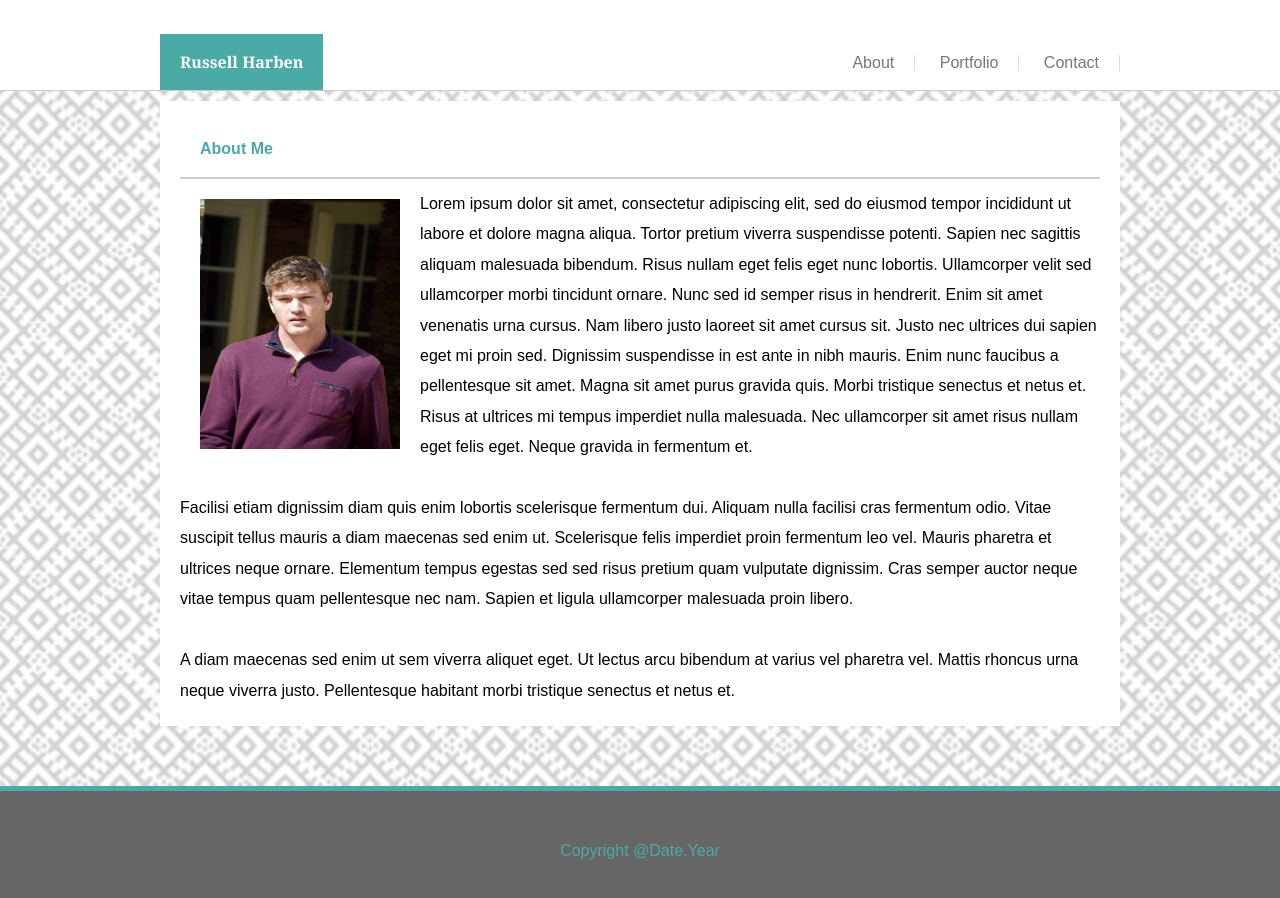
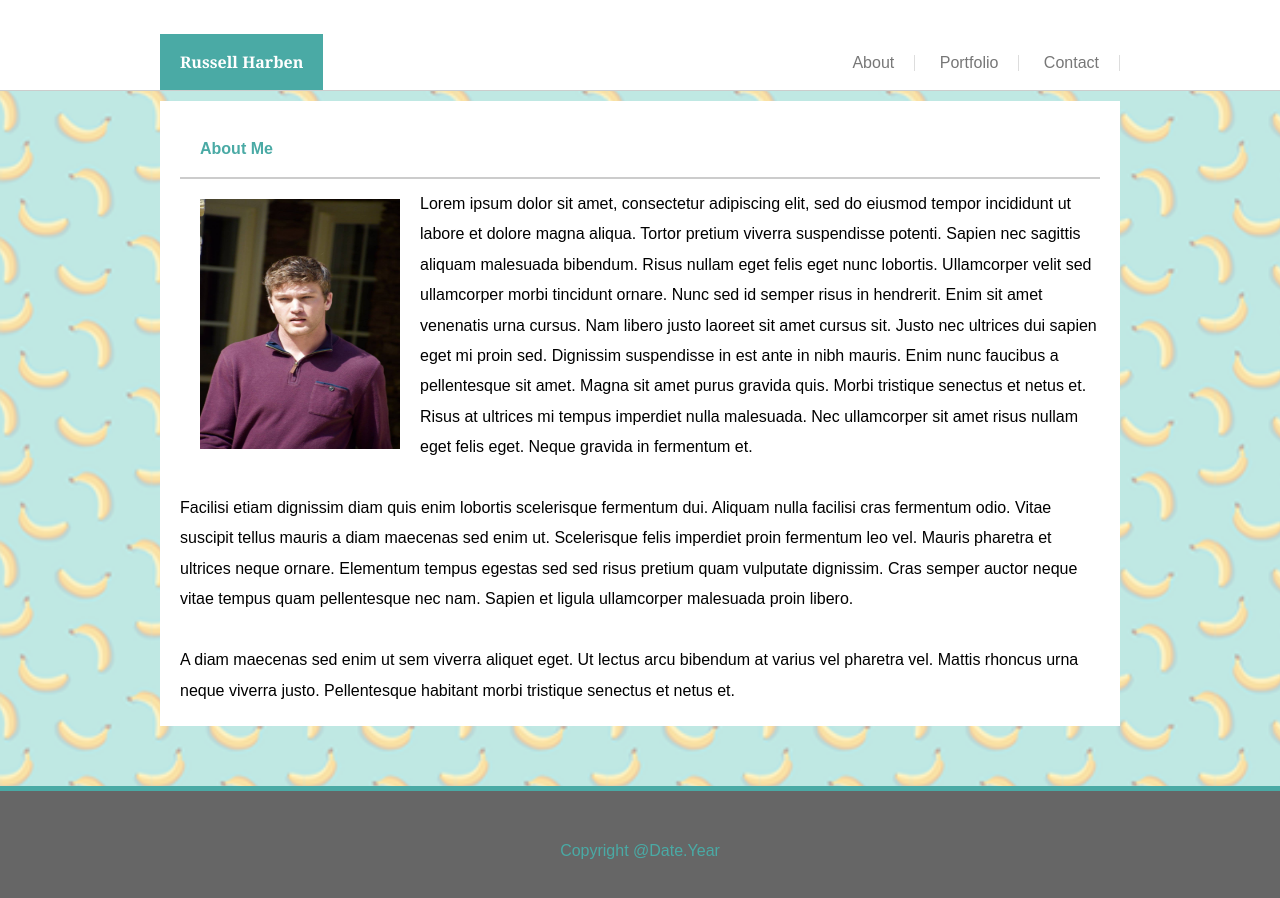
Before and after one commit to russellharben/Basic-Portfolio, a plain HTML site: page index.html in a window 1280 px wide. Drawn offline with Linux system fonts and the light colour scheme.

Commit message:
banana background version

```diff
--- a/assets/css/style.css
+++ b/assets/css/style.css
@@ -8,7 +8,7 @@ body {
     margin:0 auto;
     padding:0px;
     font-family: 'Arial', 'Helvetica Neue', Helvetica, sans-serif;
-    background-image: url('../images/circuit.png');
+    background-image: url('../images/bananas.png');
     background-size:contain;
 }
 
```
Also changed, not shown: assets/images/bananas.png (added), 3 other files.
